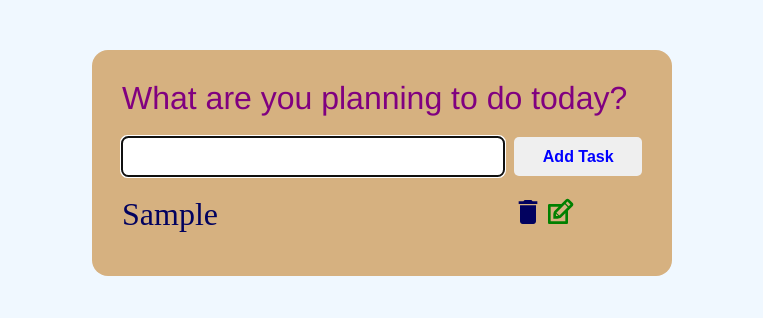
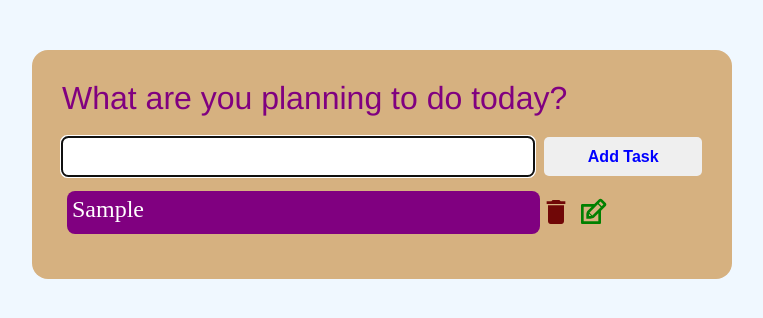
Before and after one commit to mohammadislamdeveloper365/react-portfolio, a React (Create React App) app: page / in a window 1280 px wide. Both pictures are taken after typing "Sample" into the empty fields and a click on the button "Add Task". Shown: the top 318 px of the page, without its empty margins (258-1021 px from the left). Built offline with nearby package versions, Linux system fonts and the light colour scheme.

Commit message:
fix: fix style and add edit button handler to make the list task editable

```diff
--- /dev/null
+++ b/src/components/CssLibrary/basic.css
@@ -0,0 +1,4 @@
+:root {
+    --primary-color: purple;
+
+}
--- a/src/components/Todo/Todo.js
+++ b/src/components/Todo/Todo.js
@@ -19,9 +19,9 @@ class Todo extends Component {
         })
     }
 
-    deleteTodo = todo =>  {
+    deleteTodo = id =>  {
         const { todoList } = this.state;
-        const filteredTodos = todoList.filter(todoItem => todoItem.id !== todo.id);
+        const filteredTodos = todoList.filter(todoItem => todoItem.id !== id);
         this.setState({
             todoList: filteredTodos
         });
--- a/src/components/Todo/Todo.module.css
+++ b/src/components/Todo/Todo.module.css
@@ -1,14 +1,15 @@
+@import '../CssLibrary/basic.css';
 
 .todo {
     background-color: rgb(214, 177, 128);
-    max-width: 580px;
+    max-width: 700px;
     margin: auto;
     padding: 30px;
     border-radius: 1rem;
 }
 
 .todo-heading {
-    color: purple;
+    color: var(--primary-color);
     margin-bottom: 20px;
     font-family: 'Franklin Gothic Medium', 'Arial Narrow', Arial, sans-serif;
     font-weight: 200;
--- a/src/components/TodoForm/TodoForm.module.css
+++ b/src/components/TodoForm/TodoForm.module.css
@@ -13,6 +13,10 @@
     font-weight: 700;
 }
 
+.todo-input:focus {
+    border: none;
+}
+
 .todo-button {
     width: 25%;
     margin-left: 10px;
--- a/src/components/TodoList/TodoList.module.css
+++ b/src/components/TodoList/TodoList.module.css
@@ -1,9 +1,8 @@
 .todo-list {
     color: rgb(2, 2, 95);
-    font-size: 2rem;
     list-style-type: none;
-    margin-top: 20px;
-    padding: 0px;
+    margin-top: 10px;
+    padding: 5px;
 }
 .todo-list-item {
     display: flex;
--- a/src/components/TodoListItem/TodoListItem.js
+++ b/src/components/TodoListItem/TodoListItem.js
@@ -1,20 +1,32 @@
-import React from 'react';
+import React, { useState } from 'react';
 import { MdDelete } from "react-icons/md";
 import { TiEdit } from "react-icons/ti";
 import styles from './TodoListItem.module.css';
 
 export default function TodoListItem(props) {
+    const [editTodo, setEditTodo] = useState(false);
     const { todo, deleteItem } = props;
+
+    const handleUpdate=()=> {
+        setEditTodo(!editTodo);
+    };
+
+    const renderTask = () => {
+      let content = null;
+      content = !editTodo ? <span className={styles["todo-list-task"]}>{todo.todo}</span> : <input type="text" className={styles["todo-list-task-update"]} value={todo.todo}/>;
+
+      return content;
+    }
 
   return (
     <>
       <li key={todo.id} className={styles["todo-list-item"]}>
-            <span className={styles["todo-list-task"]}>{todo.todo}</span>
+            {renderTask()}
             <div className={styles["todo-list-icons"]}>
-                <span onClick={() => deleteItem(todo)}>
+                <span onClick={() => deleteItem(todo.id)}>
                     <MdDelete  className={styles["todo-list-close-icon"]}/>
                 </span>
-                <span>
+                <span onClick={handleUpdate}>
                     <TiEdit className={styles["todo-list-edit-icon"]} />
                 </span>
             </div>
--- a/src/components/TodoListItem/TodoListItem.module.css
+++ b/src/components/TodoListItem/TodoListItem.module.css
@@ -1,23 +1,41 @@
+@import '../CssLibrary/basic.css';
+
 .todo-list-item {
     display: flex;
+    font-size: 1.5rem;
     justify-content: space-between;
     margin-bottom: 10px;
+}
+
+.todo-list-task-update {
+    background-color: rgb(202, 214, 177);
+    border: none;
+    border-radius: 0.5rem;
+    font-size: 1.5rem;
+    width: 75%;
+}
+
+.todo-list-task {
+    background-color: var(--primary-color);
+    border-radius: 0.5rem;
+    color: white;
+    font-size: 1.5rem;
+    padding: 5px;
+    width: 75%;
 }
 
 .todo-list-icons {
     display: flex;
     align-items: center;
+    padding-top: 5px;
     width: 25%;
 }
 
-.todo-list-task {
-    width: 75%;
-}
-
-
 .todo-list-close-icon {
+    color: rgb(112, 7, 7);
     font-size: 2rem;
     font-weight: bolder;
+    margin-right: 5px;
 }
 
 .todo-list-edit-icon {
```
